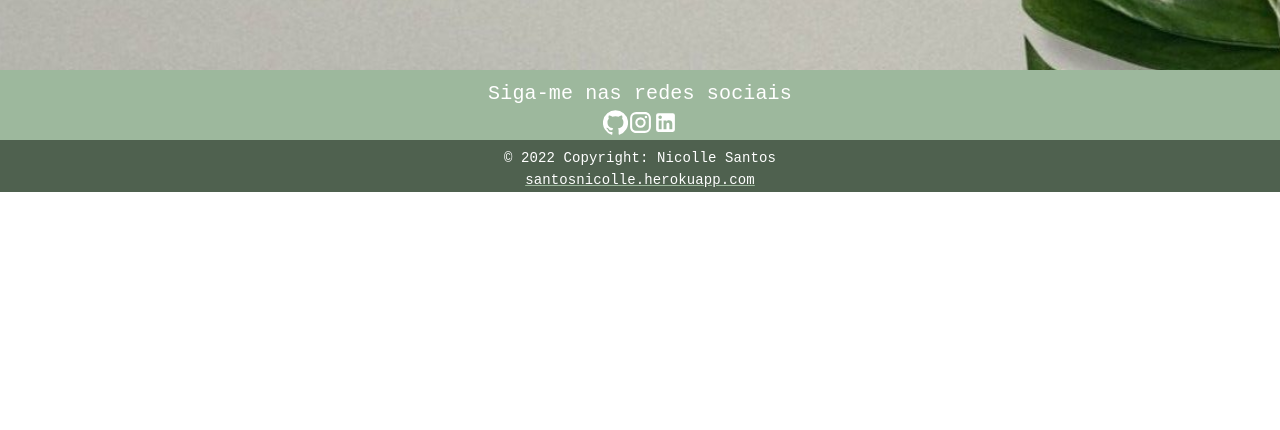
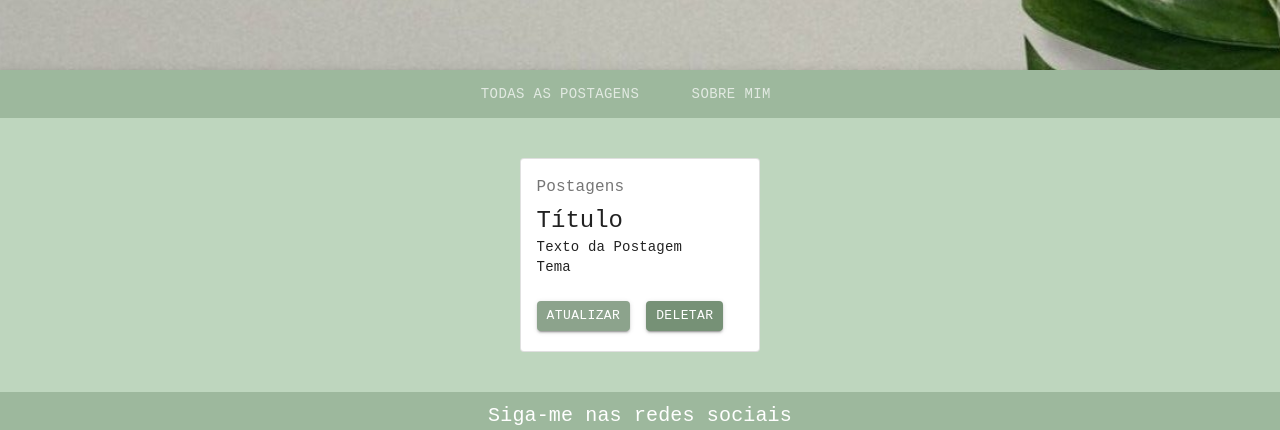
Before and after one commit to santosnicolle/frontend-blog-pessoal, a React (Create React App) app: page /home in a window 1280 px wide. Shown: the part 794-1224 px from the top of the page. Before the commit the page ends 986 px from the top, so only its background shows below. Built offline with nearby package versions, Linux system fonts and the light colour scheme.

Commit message:
mudanças no css

```diff
--- a/src/components/postagens/listapostagem/ListaPostagem.css
+++ b/src/components/postagens/listapostagem/ListaPostagem.css
@@ -1,3 +1,12 @@
 .text-decorator-none{
     text-decoration: none;
 }
+
+.btnDeletar {
+    margin-right: 20px!important;
+    background-color: #769176!important;
+}
+
+.btnAtualizar {
+    background-color: #8CA38C!important;
+}
--- a/src/components/postagens/listapostagem/ListaPostagem.tsx
+++ b/src/components/postagens/listapostagem/ListaPostagem.tsx
@@ -28,14 +28,14 @@ function ListaPostagem() {
 
                 <Link to="" className="text-decorator-none" >
                   <Box mx={1}>
-                    <Button variant="contained" className="marginLeft" size='small' color="primary" >
+                    <Button className="btnAtualizar" variant="contained" size='small' color="primary" >
                       atualizar
                     </Button>
                   </Box>
                 </Link>
                 <Link to="" className="text-decorator-none">
                   <Box mx={1}>
-                    <Button variant="contained" size='small' color="secondary">
+                    <Button className="btnDeletar" variant="contained" size='small' color="secondary">
                       deletar
                     </Button>
                   </Box>
--- a/src/components/postagens/tabpostagem/TabPostagem.css
+++ b/src/components/postagens/tabpostagem/TabPostagem.css
@@ -1,3 +1,26 @@
-.titulo{
+.tituloApp{
     font-weight: bold;
  }
+
+ .appBar {
+    background-color: #9db89d!important;
+ }
+
+ .textoApp{
+     color: white!important;
+ }
+
+/* link que foi visitado */
+
+  a:visited {
+    color: white;
+}
+
+/* mouse over */
+a:hover {
+    color: #000000;
+}
+
+.fundo{
+    background-color: #bed6be!important;
+}
--- a/src/components/postagens/tabpostagem/TabPostagem.tsx
+++ b/src/components/postagens/tabpostagem/TabPostagem.tsx
@@ -12,20 +12,20 @@ function TabPostagem() {
   return (
     <>
       <TabContext value={value}>
-        <AppBar position="static">
-          <Tabs centered indicatorColor="secondary" onChange={handleChange}>
+        <AppBar position="static" className='appBar'>
+          <Tabs className="textoApp" centered indicatorColor="secondary" onChange={handleChange}>
             <Tab label="Todas as postagens" value="1"/>
             <Tab label="Sobre mim" value="2" />
           </Tabs>
         </AppBar>
-        <TabPanel value="1" >
+        <TabPanel className="fundo" value="1" >
           <Box display="flex" flexWrap="wrap" justifyContent="center">
             <ListaPostagem />
           </Box>
         </TabPanel>
-        <TabPanel value="2">
-          <Typography variant="h5" gutterBottom color="textPrimary" component="h5" align="center" className="titulo">Sobre-nós</Typography>
-          <Typography variant="body1" gutterBottom color="textPrimary" align="justify">Lorem ipsum, dolor sit amet consectetur adipisicing elit. Dignissimos ut eveniet natus totam et, voluptate dicta tempore alias, odio nobis non eius cupiditate minima inventore pariatur! Ipsum itaque consectetur voluptatibus. Lorem ipsum dolor sit amet consectetur adipisicing elit. Quo velit consequuntur suscipit fugiat, nam quis quod quaerat veritatis et, vel ratione beatae, facere neque! Quo animi porro voluptate saepe deleniti? Lorem ipsum dolor sit amet consectetur adipisicing elit. Inventore adipisci, officia aut quidem dolorum deserunt iure dolorem doloribus velit nobis quas consequatur at ullam odit, nesciunt est nulla nihil excepturi!</Typography>
+        <TabPanel className="fundo" value="2">
+          <Typography variant="h5" gutterBottom color="textPrimary" component="h5" align="center" className="tituloApp">Sobre mim</Typography>
+          <Typography variant="body1" gutterBottom color="textPrimary" align="justify">Atualmente estudo na Universidade Federal do ABC, matriculada no Bacharelado Interdisciplinar de Ciência e Tecnologia com foco para o Pós-BI em Neurociência e Computação, meu objetivo é integralizar as duas áreas e trabalhar com o desenvolvimento de novas tecnológicas relacionadas a neurociência computacional. :)</Typography>
         </TabPanel>
       </TabContext>
     </>
--- a/src/paginas/home/Home.tsx
+++ b/src/paginas/home/Home.tsx
@@ -27,14 +27,11 @@ function Home(){
                 <Grid item xs={6} alignContent="center" className="lado">
                     <img src="https://media.giphy.com/media/6aTiw13Zi8XruWOPU6/giphy.gif" alt="Abby-TurningRed"/>
                 </Grid>
-                <Grid xs={12} className="postagem">
-                    {/* <TabPostagem /> */}
-                </Grid>
-
-
-
 
             </Grid>
+            <Grid xs={12} className="postagem">
+                   <TabPostagem />
+                </Grid>
         </>
     );
 }
```
